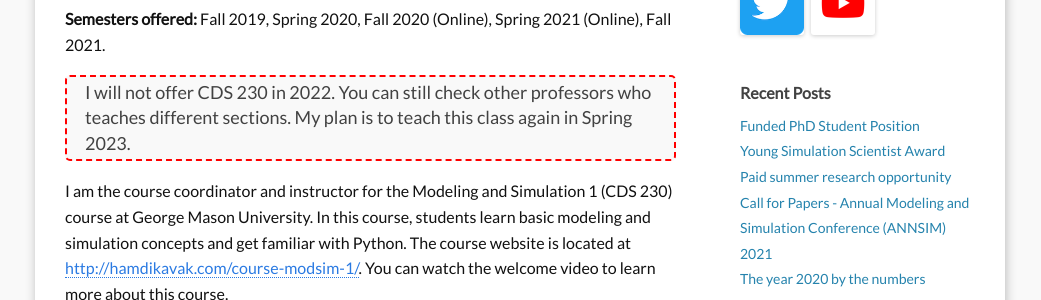
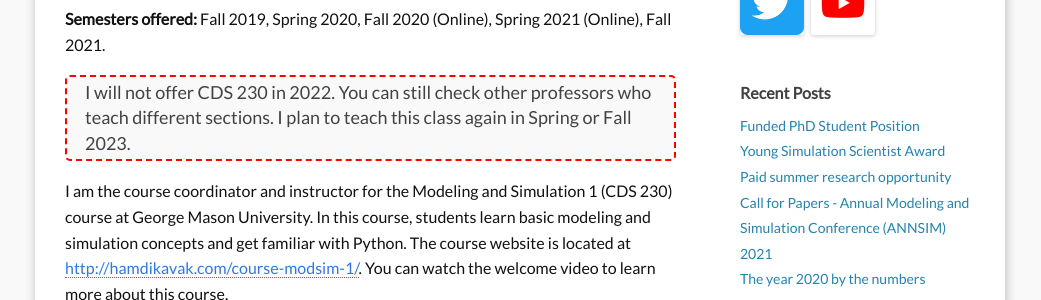
Before and after one commit to hamdikavak/hamdikavak.github.io, a Jekyll site: the page built from g_teaching.md, in a window 1280 px wide and 900 px high, scrolled down 398 px. Shown: the part 179-479 px from the top of the window, without its empty margins (120-1161 px from the left). Built offline with Jekyll 4.4.1, drawn with Linux system fonts in a browser that asks for light colours; nearby versions of some CDN libraries.

Commit message:
CDS 230 explanation fixed

```diff
--- a/g_teaching.md
+++ b/g_teaching.md
@@ -19,7 +19,7 @@ I believe teaching and research should support each other as much as possible so
 ### Modeling and Simulation 1 (CDS 230)
 **Semesters offered:** Fall 2019, Spring 2020, Fall 2020 (Online), Spring 2021 (Online), Fall 2021.
 
-> I will not offer CDS 230 in 2022. You can still check other professors who teaches different sections. My plan is to teach this class again in Spring 2023.
+> I will not offer CDS 230 in 2022. You can still check other professors who teach different sections. I plan to teach this class again in Spring or Fall 2023.
 
 I am the course coordinator and instructor for the Modeling and Simulation 1 (CDS 230) course at George Mason University. In this course, students learn basic modeling and simulation concepts and get familiar with Python. The course website is located at [http://hamdikavak.com/course-modsim-1/](http://hamdikavak.com/course-modsim-1/). You can watch the welcome video to learn more about this course.
 
```
